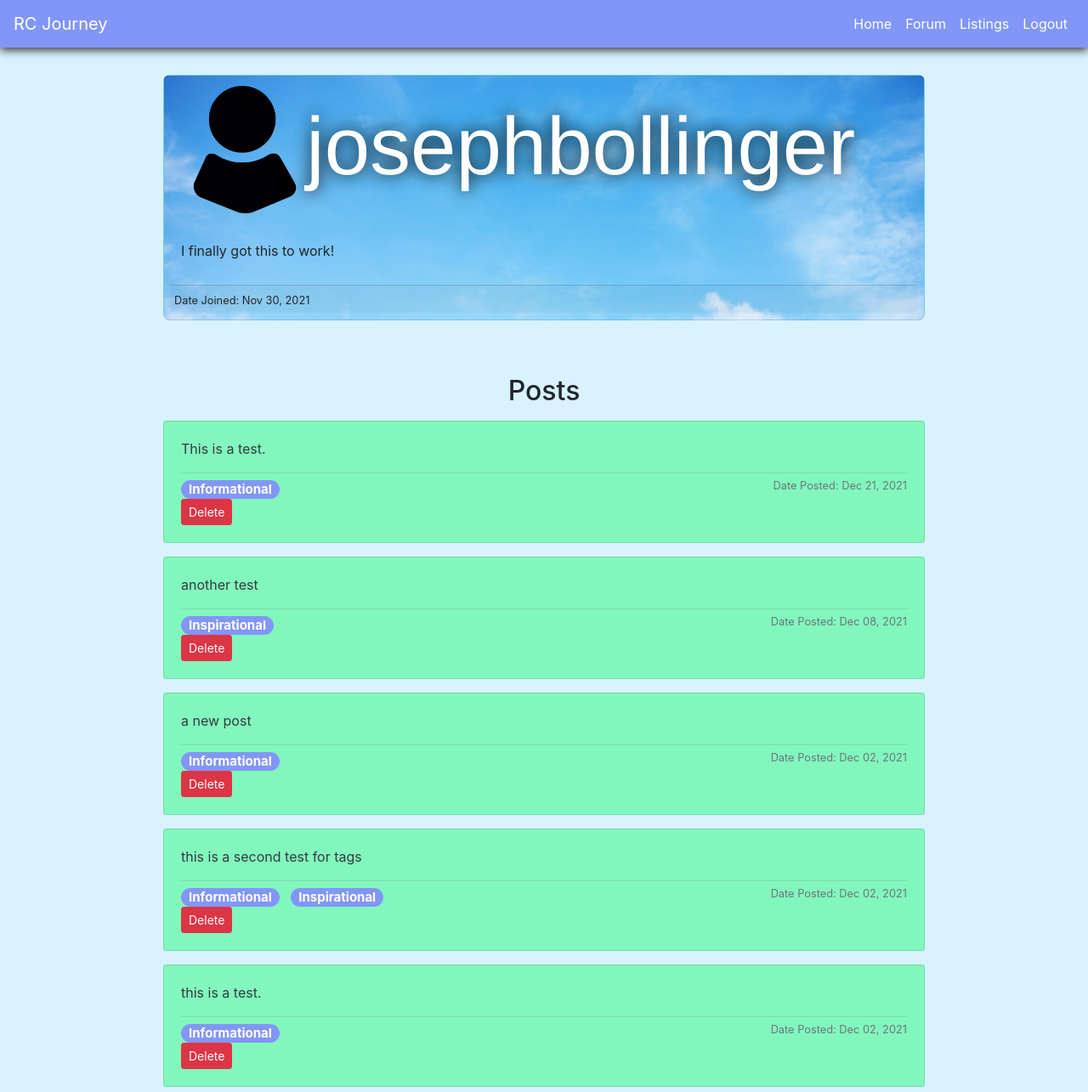
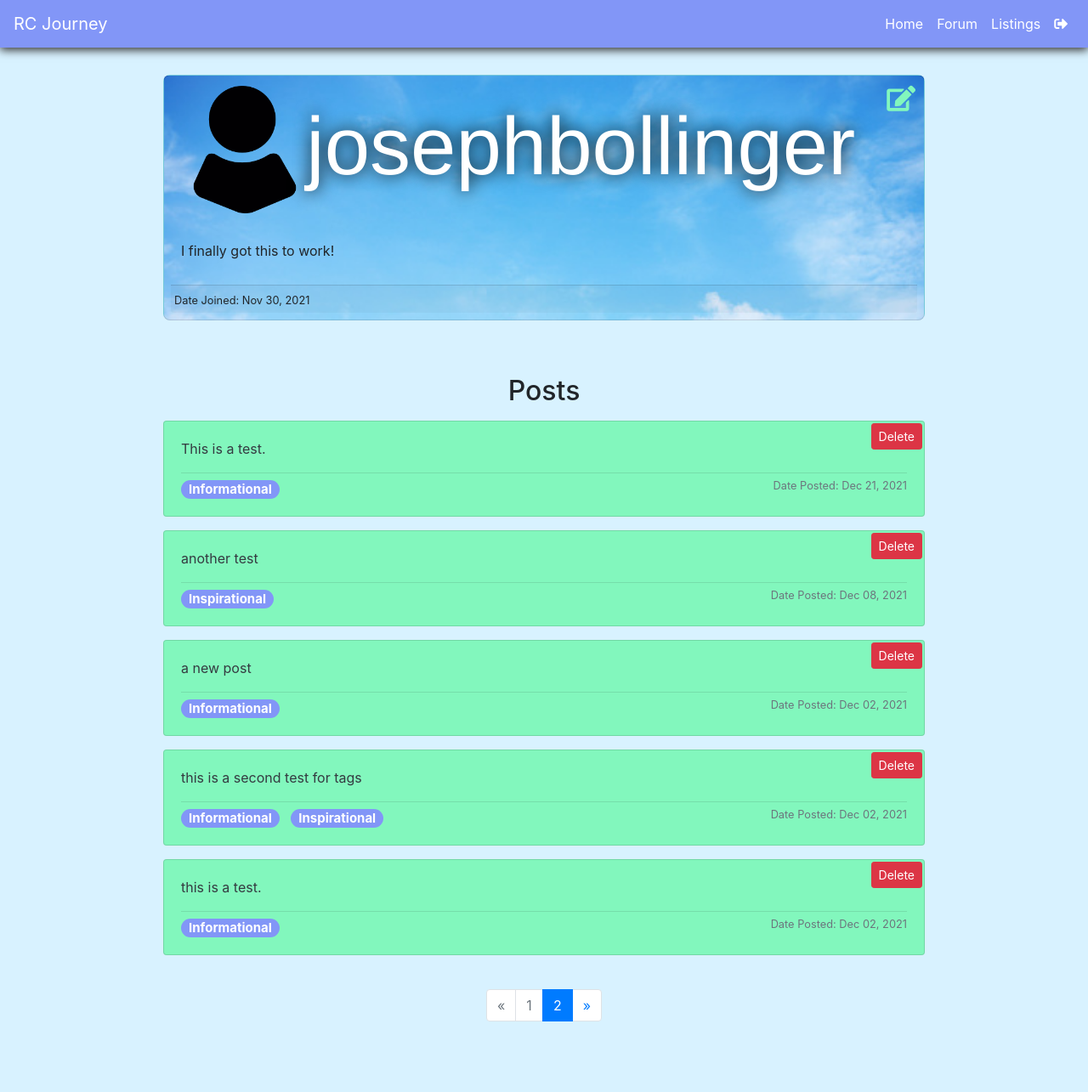
Before and after one commit to brett-buskirk/jtc-wow-project, a Django app: page /profile/1/ in a window 1280 px wide. Shown: the top 1285 px of the page at 85% size. After the commit the page ends 1202 px from the top, so only its background shows below. Run offline with Django 3.2, Linux system fonts and the light colour scheme; a user stored in the database is signed in; data comes from the database, SQL or seed files in the repository; some libraries are stand-ins or nearby versions.

Commit message:
Added styling for delete buttons and created links to user's profile page.

```diff
--- a/rcjourney/rcapp/static/css/profile.css
+++ b/rcjourney/rcapp/static/css/profile.css
@@ -63,3 +63,17 @@ h1 {
 hr {
   margin-bottom: 5px;
 }
+
+.btn-delete {
+  position: absolute;
+  top: 2px;
+  right: 2px;
+}
+
+#edit-icon {
+  color: #82f7bd;
+  font-size: 30px;
+  position: absolute;
+  right: 10px;
+  top: 5px;
+}
--- a/rcjourney/rcapp/templates/editprofile.html
+++ b/rcjourney/rcapp/templates/editprofile.html
@@ -37,7 +37,7 @@
         <a class="nav-link" href="{% url 'listings' %}">Listings</a>
       </li>
       <li class="nav-item">
-        <a class="nav-link" href="{% url 'logout' %}">Logout</a>
+        <a class="nav-link" href="{% url 'logout' %}"><i class="fas fa-sign-out-alt"></i></a>
       </li>
     </ul>
   </nav>
--- a/rcjourney/rcapp/templates/forum.html
+++ b/rcjourney/rcapp/templates/forum.html
@@ -38,7 +38,10 @@
           <a class="nav-link" href="{% url 'listings' %}">Listings</a>
         </li>
         <li class="nav-item">
-          <a class="nav-link" href="{% url 'logout' %}">Logout</a>
+          <a class="nav-link" href="{% url 'profile' current_user %}"><i class="far fa-user-circle"></i></a>
+        </li>
+        <li class="nav-item">
+          <a class="nav-link" href="{% url 'logout' %}"><i class="fas fa-sign-out-alt"></i></a>
         </li>
       </ul>
     </nav>
--- a/rcjourney/rcapp/templates/listings.html
+++ b/rcjourney/rcapp/templates/listings.html
@@ -37,7 +37,10 @@
           <a class="nav-link" href="{% url 'forum' %}">Forum</a>
         </li>
         <li class="nav-item">
-          <a class="nav-link" href="{% url 'logout' %}">Logout</a>
+          <a class="nav-link" href="{% url 'profile' current_user %}"><i class="far fa-user-circle"></i></a>
+        </li>
+        <li class="nav-item">
+          <a class="nav-link" href="{% url 'logout' %}"><i class="fas fa-sign-out-alt"></i></a>
         </li>
       </ul>
     </nav>
--- a/rcjourney/rcapp/templates/profile.html
+++ b/rcjourney/rcapp/templates/profile.html
@@ -36,7 +36,7 @@
         <a class="nav-link" href="{% url 'listings' %}">Listings</a>
       </li>
       <li class="nav-item">
-        <a class="nav-link" href="{% url 'logout' %}">Logout</a>
+        <a class="nav-link" href="{% url 'logout' %}"><i class="fas fa-sign-out-alt"></i></a>
       </li>
     </ul>
   </nav>
@@ -49,6 +49,9 @@
         <div class="col-10 my-auto">
           <h1 class="display-1">{{ profile.user.username }}</h1>
         </div>
+        {% if current_user == profile.id %}
+          <a id="edit-icon" href="{% url 'editprofile' user_id %}"><i class="fas fa-edit"></i></a>
+        {% endif %}
       </div>
       <div class="card-body">
         <p class="card-text">{{ profile.bio }}</p>
@@ -82,7 +85,7 @@
                 {% csrf_token %}
                 <input type="hidden" name="post_id" value="{{post.post_id}}">
                 {% if current_user == profile.id %}
-                  <input type="submit"  class="btn btn-danger btn-sm" value="Delete">
+                  <input type="submit"  class="btn btn-danger btn-sm btn-delete" value="Delete">
                 {% endif %}
              </form>
             </div>
--- a/rcjourney/rcapp/views.py
+++ b/rcjourney/rcapp/views.py
@@ -78,7 +78,8 @@ def profile(request, pk):
     context = {
       "profile": profile,
       "posts": posts_page_obj,
-      "current_user": request.user.profile.id
+      "current_user": request.user.profile.id,
+      "user_id": request.user.id
     }
     return render(request, 'profile.html', context)
 
@@ -113,8 +114,12 @@ def forum(request):
         # set the page
         posts_page_obj = paginate_posts.get_page(page)
 
-        context = {'form': form,
-                   'post_filter': post_filter, 'posts_page_obj': posts_page_obj}
+        context = {
+          'form': form,
+          'post_filter': post_filter,
+          'posts_page_obj': posts_page_obj,
+          "current_user": request.user.profile.id
+          }
         return render(request, 'forum.html', context)
 
     if request.method == 'POST':
@@ -135,7 +140,10 @@ def forum(request):
 def listings(request):
     profiles = Profile.objects.all()
     print(profiles[0].user.id)
-    context = {'profiles': profiles}
+    context = {
+      'profiles': profiles,
+      "current_user": request.user.profile.id
+    }
     return render(request, 'listings.html', context)
 
 
```
